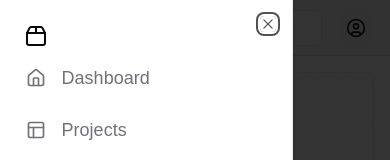
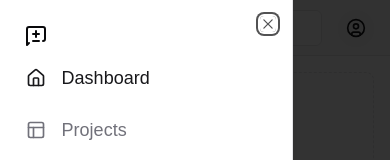
Before and after one commit to Neptuuno/feedbacker, a Next.js app in the folder frontend/: page / in a window 390 px wide. Both pictures are taken after a click on the button "Toggle navigation menu". Shown: the top 160 px of the page. Built offline with nearby package versions, Linux system fonts and the light colour scheme.

Commit message:
changed feedbacker's icon

```diff
--- a/frontend/components/Header.tsx
+++ b/frontend/components/Header.tsx
@@ -1,5 +1,7 @@
+"use client"
+
 import Link from "next/link";
-import {CircleUser, Home, Menu, Package2, PanelsTopLeft, Search} from "lucide-react";
+import {CircleUser, Home, Menu, MessageSquareDiff, PanelsTopLeft, Search} from "lucide-react";
 import {Button} from "@/components/ui/button";
 import {Sheet, SheetContent, SheetTrigger} from "@/components/ui/sheet";
 import {Input} from "@/components/ui/input";
@@ -10,8 +12,11 @@ import {
     DropdownMenuSeparator,
     DropdownMenuTrigger
 } from "@/components/ui/dropdown-menu";
+import {usePathname} from "next/navigation";
 
 export default function Header() {
+    const currentPath = usePathname();
+
     return (
         <header className="flex h-14 items-center gap-4 border-b bg-muted/40 px-4 lg:h-[60px] lg:px-6">
             <Sheet>
@@ -28,22 +33,22 @@ export default function Header() {
                 <SheetContent side="left" className="flex flex-col">
                     <nav className="grid gap-2 text-lg font-medium">
                         <Link
-                            href="#"
+                            href="/"
                             className="flex items-center gap-2 text-lg font-semibold"
                         >
-                            <Package2 className="h-6 w-6"/>
+                            <MessageSquareDiff className="h-6 w-6"/>
                             <span className="sr-only">Feedbacker</span>
                         </Link>
                         <Link
                             href="/"
-                            className="mx-[-0.65rem] flex items-center gap-4 rounded-xl px-3 py-2 text-muted-foreground hover:text-foreground"
+                            className={`${currentPath === '/' ? 'text-primary' : 'text-muted-foreground'} mx-[-0.65rem] flex items-center gap-4 rounded-xl px-3 py-2 hover:text-foreground`}
                         >
                             <Home className="h-5 w-5"/>
                             Dashboard
                         </Link>
                         <Link
                             href="#"
-                            className="mx-[-0.65rem] flex items-center gap-4 rounded-xl px-3 py-2 text-muted-foreground hover:text-foreground"
+                            className={`${currentPath === '/projects' ? 'text-primary' : 'text-muted-foreground'} mx-[-0.65rem] flex items-center gap-4 rounded-xl px-3 py-2 hover:text-foreground`}
                         >
                             <PanelsTopLeft className="h-5 w-5"/>
                             Projects
--- a/frontend/components/Sidebar.tsx
+++ b/frontend/components/Sidebar.tsx
@@ -1,20 +1,19 @@
 "use client"
 
 import Link from "next/link";
-import {Bell, Home, Package2, PanelsTopLeft} from "lucide-react";
+import {Bell, Home, MessageSquareDiff, PanelsTopLeft} from "lucide-react";
 import {Button} from "@/components/ui/button";
 import {usePathname} from "next/navigation";
 
 export default function Sidebar() {
     const currentPath = usePathname();
-    console.log(currentPath)
 
     return (
         <div className="hidden border-r bg-muted/40 md:block">
         <div className="flex h-full max-h-screen flex-col gap-2">
             <div className="flex h-14 items-center border-b px-4 lg:h-[60px] lg:px-6">
                 <Link href="/" className="flex items-center gap-2 font-semibold">
-                    <Package2 className="h-6 w-6"/>
+                    <MessageSquareDiff className="h-6 w-6"/>
                     <span className="">Feedbacker</span>
                 </Link>
                 <Button variant="outline" size="icon" className="ml-auto h-8 w-8">
```
